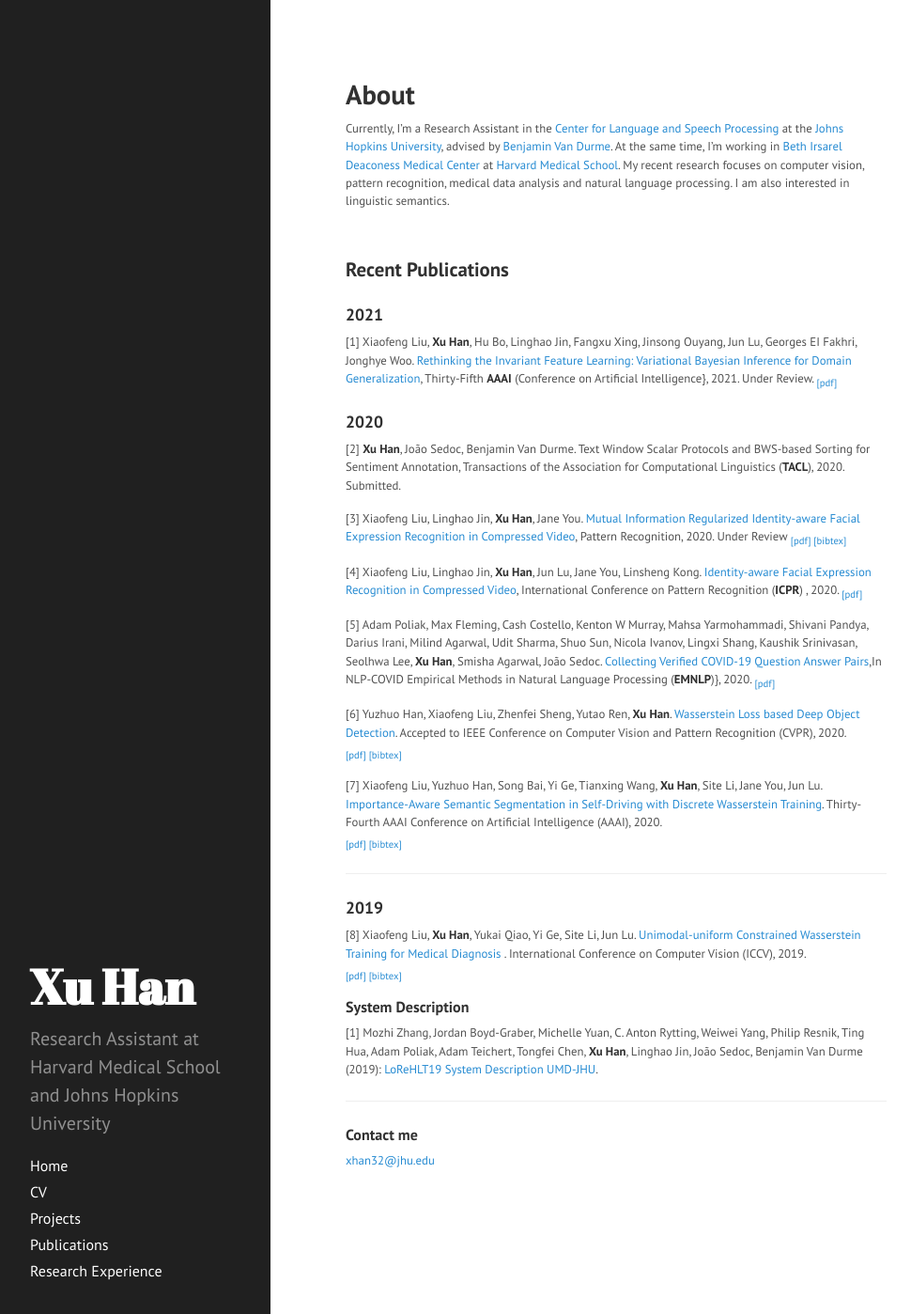
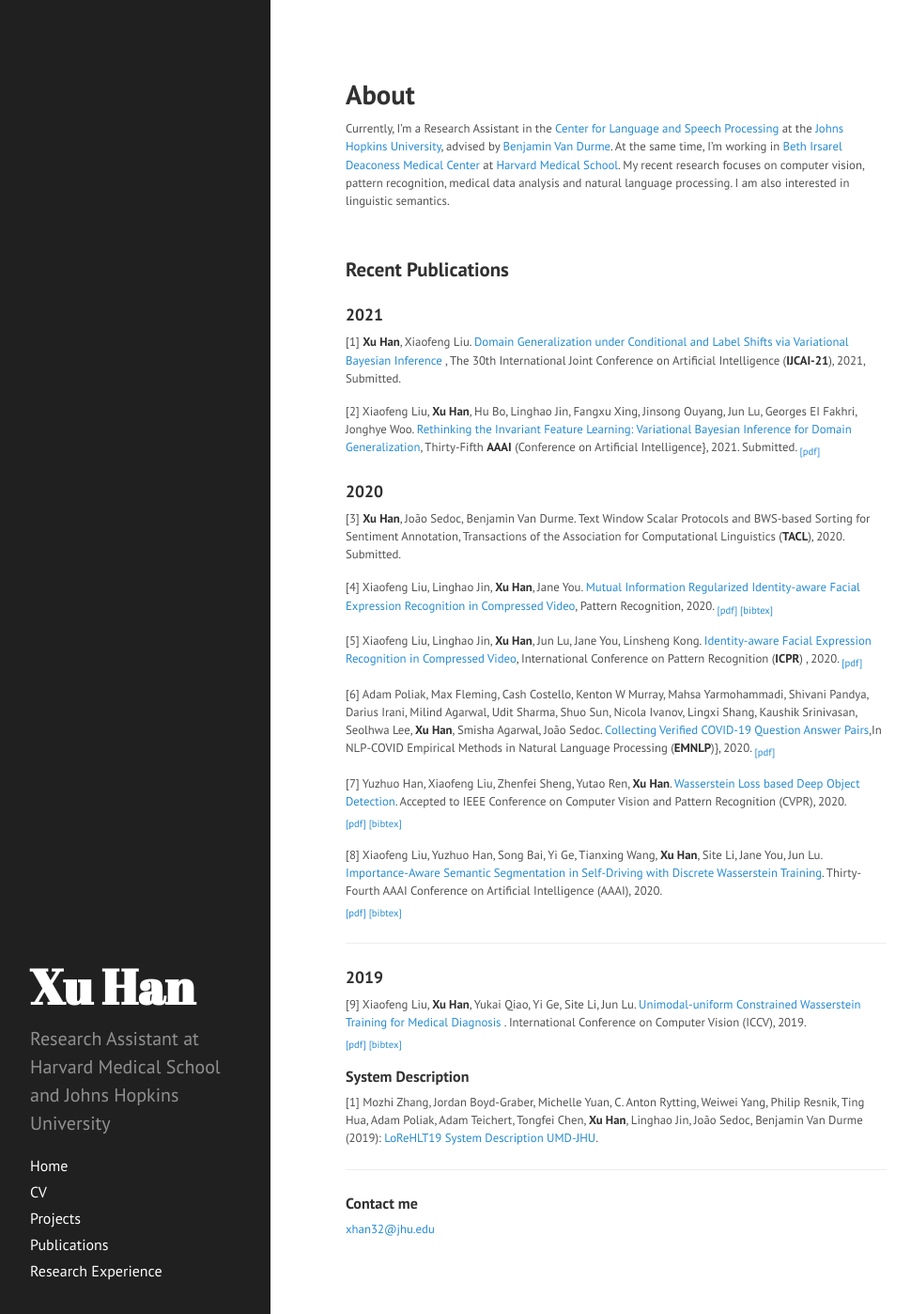
Before and after one commit to xuhanevans/xuhanevans.io, a Jekyll site: the page built from index.md, in a window 1280 px wide and 1398 px high. Shown: the whole window at 94% size, without its empty margins (0-970 px from the left). Built offline with Jekyll 4.4.1, drawn with Linux system fonts in a browser that asks for light colours; Markdown is read by kramdown in place of the engine named in the settings.

```diff
--- a/index.md
+++ b/index.md
@@ -17,33 +17,35 @@ My recent research focuses on computer vision, pattern recognition, medical data
 ## Recent Publications
 
 ### 2021
+[1] **Xu Han**, Xiaofeng Liu. [Domain Generalization under Conditional and Label Shifts via Variational Bayesian Inference
+](), The 30th International Joint Conference on Artificial Intelligence (**IJCAI-21**), 2021, Submitted.
 
-[1] Xiaofeng Liu, **Xu Han**, Hu Bo, Linghao Jin, Fangxu Xing, Jinsong Ouyang, Jun Lu, Georges EI Fakhri, Jonghye Woo. [Rethinking the Invariant Feature Learning: Variational Bayesian Inference for Domain Generalization](/archive/Rethinking.pdf), Thirty-Fifth **AAAI** (Conference on Artificial Intelligence}, 2021. Under Review.
+[2] Xiaofeng Liu, **Xu Han**, Hu Bo, Linghao Jin, Fangxu Xing, Jinsong Ouyang, Jun Lu, Georges EI Fakhri, Jonghye Woo. [Rethinking the Invariant Feature Learning: Variational Bayesian Inference for Domain Generalization](/archive/Rethinking.pdf), Thirty-Fifth **AAAI** (Conference on Artificial Intelligence}, 2021. Submitted.
 <sub> [[pdf]](/archive/Rethinking.pdf) </sub>
 
 
 ### 2020
 
-[2] **Xu Han**, João Sedoc, Benjamin Van Durme. Text Window Scalar Protocols and BWS-based Sorting for Sentiment Annotation, Transactions of the Association for Computational Linguistics (**TACL**), 2020. Submitted.
+[3] **Xu Han**, João Sedoc, Benjamin Van Durme. Text Window Scalar Protocols and BWS-based Sorting for Sentiment Annotation, Transactions of the Association for Computational Linguistics (**TACL**), 2020. Submitted.
 
 
-[3] Xiaofeng Liu, Linghao Jin, **Xu Han**, Jane You. [Mutual Information Regularized Identity-aware Facial Expression
-Recognition in Compressed Video](https://arxiv.org/abs/2010.10637), Pattern Recognition, 2020. Under Review
+[4] Xiaofeng Liu, Linghao Jin, **Xu Han**, Jane You. [Mutual Information Regularized Identity-aware Facial Expression
+Recognition in Compressed Video](https://arxiv.org/abs/2010.10637), Pattern Recognition, 2020.
 <sub> [[pdf]](https://arxiv.org/pdf/2010.10637.pdf) [[bibtex]](/bibtex/4.txt) </sub>
 
-[4] Xiaofeng Liu, Linghao Jin, **Xu Han**, Jun Lu, Jane You, Linsheng Kong. [Identity-aware Facial Expression
+[5] Xiaofeng Liu, Linghao Jin, **Xu Han**, Jun Lu, Jane You, Linsheng Kong. [Identity-aware Facial Expression
 Recognition in Compressed Video](/archive/ICPR_FER__Copy__camera_ready.pdf), International Conference on Pattern Recognition (**ICPR**) , 2020.
 <sub> [[pdf]](/archive/ICPR_FER__Copy__camera_ready.pdf) </sub>
 
-[5] Adam Poliak, Max Fleming, Cash Costello, Kenton W Murray, Mahsa Yarmohammadi, Shivani Pandya, Darius Irani, Milind Agarwal, Udit Sharma, Shuo Sun, Nicola Ivanov, Lingxi Shang, Kaushik Srinivasan, Seolhwa Lee, **Xu Han**, Smisha Agarwal, João Sedoc. [Collecting Verified COVID-19 Question Answer Pairs](https://openreview.net/forum?id=0X9O6VcYe_),In NLP-COVID Empirical Methods in Natural Language Processing (**EMNLP**)}, 2020.
+[6] Adam Poliak, Max Fleming, Cash Costello, Kenton W Murray, Mahsa Yarmohammadi, Shivani Pandya, Darius Irani, Milind Agarwal, Udit Sharma, Shuo Sun, Nicola Ivanov, Lingxi Shang, Kaushik Srinivasan, Seolhwa Lee, **Xu Han**, Smisha Agarwal, João Sedoc. [Collecting Verified COVID-19 Question Answer Pairs](https://openreview.net/forum?id=0X9O6VcYe_),In NLP-COVID Empirical Methods in Natural Language Processing (**EMNLP**)}, 2020.
 <sub> [[pdf]](https://openreview.net/pdf?id=0X9O6VcYe_) </sub>
 
 
-[6] Yuzhuo Han, Xiaofeng Liu, Zhenfei Sheng, Yutao Ren, **Xu Han**. [Wasserstein Loss based Deep Object Detection](https://ieeexplore.ieee.org/document/9150606). Accepted to IEEE Conference on Computer Vision and Pattern Recognition (CVPR), 2020.<br />
+[7] Yuzhuo Han, Xiaofeng Liu, Zhenfei Sheng, Yutao Ren, **Xu Han**. [Wasserstein Loss based Deep Object Detection](https://ieeexplore.ieee.org/document/9150606). Accepted to IEEE Conference on Computer Vision and Pattern Recognition (CVPR), 2020.<br />
 <sub>[[pdf]](/archive/wasserstein_loss_based_deep_object_detection.pdf) [[bibtex]](/bibtex/3.txt)</sub>
 
 
-[7] Xiaofeng Liu, Yuzhuo Han, Song Bai, Yi Ge, Tianxing Wang, **Xu Han**, Site Li, Jane You, Jun Lu.
+[8] Xiaofeng Liu, Yuzhuo Han, Song Bai, Yi Ge, Tianxing Wang, **Xu Han**, Site Li, Jane You, Jun Lu.
 [Importance-Aware Semantic Segmentation in Self-Driving with Discrete Wasserstein Training](https://ojs.aaai.org//index.php/AAAI/article/view/6831).
 Thirty-Fourth AAAI Conference on Artificial Intelligence (AAAI), 2020.<br />
 <sub>[[pdf]](/archive/Importance-aware.pdf) [[bibtex]](/bibtex/1.txt)</sub>
@@ -52,7 +54,7 @@ Thirty-Fourth AAAI Conference on Artificial Intelligence (AAAI), 2020.<br />
 
 ### 2019
 
-[8] Xiaofeng Liu, **Xu Han**, Yukai Qiao, Yi Ge, Site Li, Jun Lu. [Unimodal-uniform Constrained Wasserstein Training for Medical Diagnosis](http://openaccess.thecvf.com/content_ICCVW_2019/html/VRMI/Liu_Unimodal-Uniform_Constrained_Wasserstein_Training_for_Medical_Diagnosis_ICCVW_2019_paper.html)
+[9] Xiaofeng Liu, **Xu Han**, Yukai Qiao, Yi Ge, Site Li, Jun Lu. [Unimodal-uniform Constrained Wasserstein Training for Medical Diagnosis](http://openaccess.thecvf.com/content_ICCVW_2019/html/VRMI/Liu_Unimodal-Uniform_Constrained_Wasserstein_Training_for_Medical_Diagnosis_ICCVW_2019_paper.html)
 . International Conference on Computer Vision (ICCV), 2019.<br />
 <sub>[[pdf]](http://openaccess.thecvf.com/content_ICCVW_2019/papers/VRMI/Liu_Unimodal-Uniform_Constrained_Wasserstein_Training_for_Medical_Diagnosis_ICCVW_2019_paper.pdf) [[bibtex]](/bibtex/2.txt)</sub>
 
```
Also changed, not shown: publications.md (+11 -8 lines), 3 other files.
